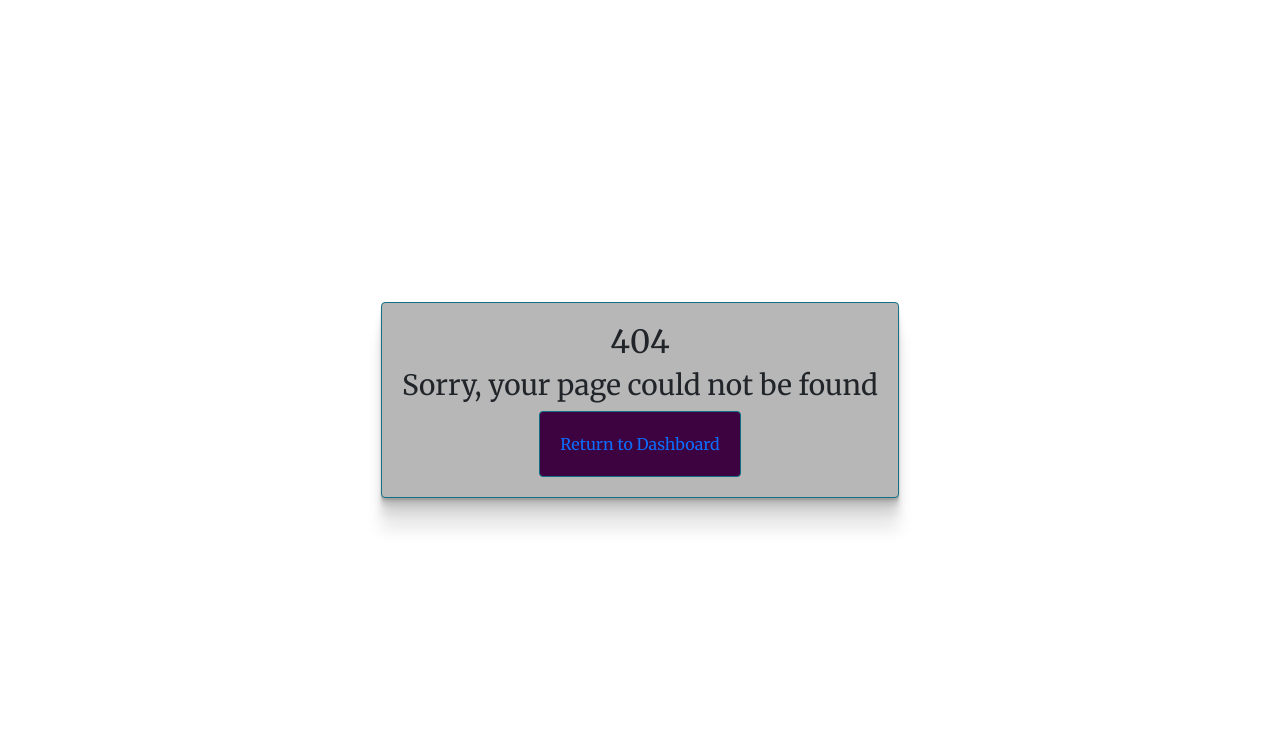
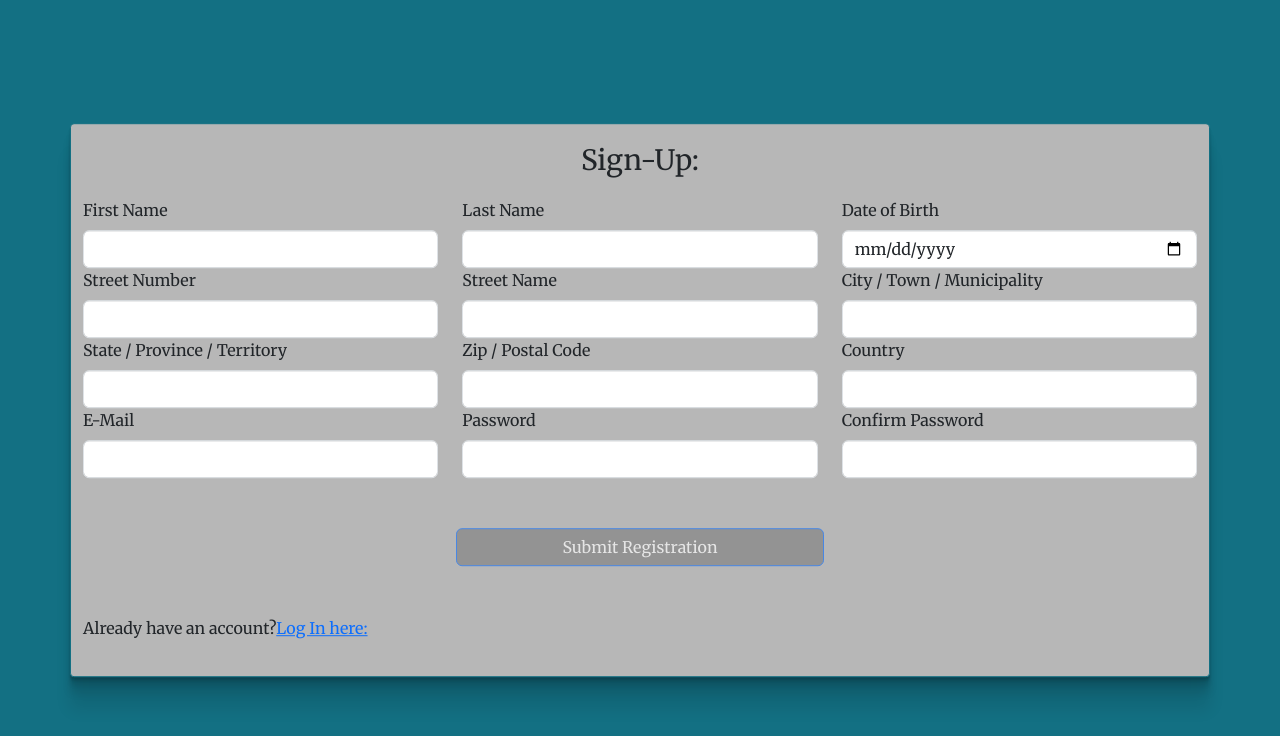
Before and after one commit to jb737/marketplace_homework, a React (Vite) app: page /account/register in a window 1280 px wide. Before the commit this address had no page. Shown: the top 736 px of the page. Built offline with nearby package versions, Linux system fonts and the light colour scheme.

Commit message:
Use Outlet to render children components, add theme style to login and signup page

```diff
--- a/src/components/Layout/Layout.tsx
+++ b/src/components/Layout/Layout.tsx
@@ -1,6 +1,7 @@
 import { useState } from "react";
 import { Navbar, Container, Nav} from "react-bootstrap";
-import { Link, NavLink } from "react-router-dom";
+import { Link, NavLink, Outlet } from "react-router-dom";
+
 import { MdOutlineShoppingCart } from "react-icons/md";
 import { RiAuctionLine } from "react-icons/ri";
 import { TiMessages } from "react-icons/ti";
@@ -9,33 +10,30 @@ import { CiLogout } from "react-icons/ci";
 
 import classes from "./Layout.module.css"
 
-interface LayoutProps {
-    children: React.ReactNode;
-}
 
-export default function Layout({children}: LayoutProps) {
+export default function Layout() {
     const [theme] = useState(window.matchMedia("(prefers-color-scheme: dark)").matches ? "dark" : "");
 
     return (
 
         <div className = {classes.page_container}  data-theme = {theme}>
-            <Navbar expand="lg" className={classes.navbar}>
+            <Navbar expand = "lg" className = {classes.navbar}>
         <Container>
         <Link to = "/">
             {" "}
             <img
-              src="src/Assets/shopping-bag.png"
-              width="30"
-              height="30"
-              className="d-inline-block align-top"
-              alt="MERN Shop logo"
+              src = "src/Assets/shopping-bag.png"
+              width = "30"
+              height = "30"
+              className = "d-inline-block align-top"
+              alt = "MERN Shop logo"
             />
         </Link>
 
-        <Navbar.Toggle aria-controls="basic-navbar-nav" />
+        <Navbar.Toggle aria-controls = "basic-navbar-nav" />
 
-        <Navbar.Collapse id="basic-navbar-nav">
-          <Nav className={classes.nav_item_container+ " me-auto"}>
+        <Navbar.Collapse id = "basic-navbar-nav">
+          <Nav className = {classes.nav_item_container+ " me-auto"}>
             <NavLink to = "/shop">
             <MdOutlineShoppingCart />Shop</NavLink>
             <NavLink to = "/posts">
@@ -43,10 +41,10 @@ export default function Layout({children}: LayoutProps) {
             <NavLink to = "/messages">
             <TiMessages />Messages</NavLink>
           </Nav>
-          <Nav  className={classes.nav_item_container}>
+          <Nav  className = {classes.nav_item_container}>
             <NavLink to = "/settings" >
             <IoSettingsOutline />Settings</NavLink>
-            <NavLink to = "/login" >
+            <NavLink to = "/account/login" >
             <CiLogout />Log Out</NavLink>
 
           </Nav>
@@ -54,7 +52,7 @@ export default function Layout({children}: LayoutProps) {
       </Container>
     </Navbar>
 
-    <Container fluid className = {classes.content_container}> {children}</Container>
+    <Container fluid><Outlet /></Container>
 
   </div>
   );
--- a/src/navigation/Router.tsx
+++ b/src/navigation/Router.tsx
@@ -1,17 +1,27 @@
 import { createRoutesFromElements, Route, createBrowserRouter } from "react-router-dom";
+
 import SignUpPage from "../pages/SignUpPage/SignUpPage";
 import NotFoundPage from "../pages/NotFoundPage/NotFoundPage";
 import LandingPage from "../pages/LandingPage/LandingPage";
 import LoginPage from "../pages/LoginPage/LoginPage";
+import Layout from "../components/Layout/Layout";
+import ShopPage from "../pages/ShopPage/ShopPage";
 
 
 const routes = createRoutesFromElements(
-        <>
-        <Route path = "/register" element = {<SignUpPage />} />
-        <Route path = "/login" element = {<LoginPage />} />
-        <Route path = "/" element = {<div><LandingPage /></div>}/>
-        <Route path = "*" element = {<div>{<NotFoundPage />}</div>}/>
-        </>
+<>
+        <Route path = "/" element = {<Layout />}>
+                <Route index element = {<LandingPage />} />
+                <Route path = "shop" element = {<ShopPage />} />
+        </Route>
+
+        <Route path = "/account">
+                <Route path = "register" element = {<SignUpPage />} />
+                <Route path = "login" element = {<LoginPage />} />
+        </Route>
+
+        <Route path = "*" element = {<NotFoundPage />} />
+</>
 );
 
 const router = createBrowserRouter(routes)
--- a/src/pages/LandingPage/LandingPage.tsx
+++ b/src/pages/LandingPage/LandingPage.tsx
@@ -2,14 +2,13 @@ import { useState } from "react";
 import { Navigate, useLocation } from "react-router-dom";
 
 import User from "../../models/User";
-import Layout from "../../components/Layout/Layout";
 
 export default function LandingPage() {
     const { state } = useLocation();
     const [user] = useState<User>(state?.user);
 
     return user ?(
-    <Layout> <div>Hello, {user.email.split("@")[0]}</div></Layout>
-     ) : (<Navigate to = "/register"  />
+    <div>Hello, {user.email.split("@")[0]}</div>
+     ) : (<Navigate to = "/account/register" />
 );
 }
--- a/src/pages/LoginPage/LoginPage.tsx
+++ b/src/pages/LoginPage/LoginPage.tsx
@@ -8,6 +8,9 @@ import CustomCard from "../../components/CustomCard/CustomCard";
 
 
 export default function LoginPage() {
+
+    const [theme] = useState(window.matchMedia("(prefers-color-scheme: dark)").matches ? "dark" : "");
+
     const navigate = useNavigate();
     const [validated, setValidated] = useState(false);
 
@@ -52,10 +55,10 @@ const form =  <Form noValidate validated = {validated} onSubmit = {onSubmitHandl
                 </div>
             </Form>
 
-const footer = <p>Don't have an account? <Link to = "/register">Sign Up Here:</Link></p>
+const footer = <p>Don't have an account? <Link to = "/account/register">Sign Up Here:</Link></p>
 
     return (
-        <div className = {classes.page_container}>
+        <div className = {classes.page_container} data-theme = {theme}>
         <CustomCard title = "Log In:" content = {form} footer = {footer} />
         </div>
     )
--- /dev/null
+++ b/src/pages/ShopPage/ShopPage.tsx
@@ -0,0 +1,7 @@
+export default function ShopPage() {
+    return(
+        <div>
+            <h1>Shop Here Coming Soon</h1>
+        </div>
+    );
+}
--- a/src/pages/SignUpPage/SignUpPage.tsx
+++ b/src/pages/SignUpPage/SignUpPage.tsx
@@ -1,13 +1,18 @@
 import { useMemo, useState } from "react";
 import { Form, Row, Col, Button, } from "react-bootstrap";
+import { Link, useNavigate } from "react-router-dom";
+
 import Address from "../../models/Address";
+import FormInput from "../../components/FormInput/FormInput";
+import CustomCard from "../../components/CustomCard/CustomCard";
+
 import classes from "./SignUpPage.module.css";
-import FormInput from "../../components/FormInput/FormInput";
-import { Link, useNavigate } from "react-router-dom";
-import CustomCard from "../../components/CustomCard/CustomCard";
 
 
 const SignUpPage = (): JSX.Element => {
+
+    const [theme] = useState(window.matchMedia("(prefers-color-scheme: dark)").matches ? "dark" : "");
+
     const navigate = useNavigate();
     const [validated, setValidated] = useState(false);
 
@@ -26,14 +31,7 @@ const SignUpPage = (): JSX.Element => {
         zip: "",
         country: "",
     });
-//this is useCallback. It rerenders when a new date of birth is entered and returns a function
-    //const getAgeDateLimit = useCallback (() => {
-    //    const date = new Date();
-   //     date.setFullYear(date.getFullYear() -18);
-    //    return date;
-    //}, []);
 
-    //this is useMemo. Memoization to avoid recreating the date object on every render. It stores a value, aka cache
     const dateOfBirthLimit = useMemo(() => {
         const date = new Date();
         date.setFullYear(date.getFullYear() -18);
@@ -66,7 +64,7 @@ const SignUpPage = (): JSX.Element => {
                 email,
                 dateOfBirth,
                 address,
-            }//we are navigating across pages and sending the user object as a piece of state
+            }
         }
        })
     };
@@ -224,10 +222,10 @@ const SignUpPage = (): JSX.Element => {
     </div>
 </Form>
 
-    const footer =  <p>Already have an account?<Link to = "/login">Log In here:</Link></p>
+    const footer =  <p>Already have an account?<Link to = "/account/login">Log In here:</Link></p>
 
     return (
-        <div className = {classes.page_container}>
+        <div className = {classes.page_container} data-theme = {theme}>
         <CustomCard title = "Sign-Up:" content = {form} footer = {footer} />
         </div>
 
```
